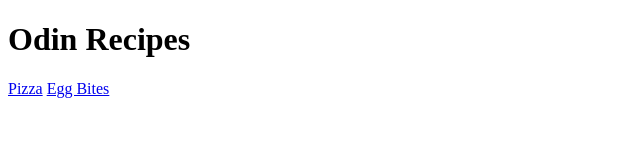
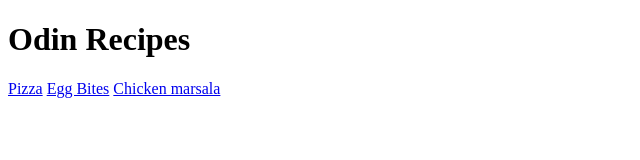
Before and after one commit to andymurin/odin-recipes, a plain HTML site: page index.html in a window 1280 px wide. Shown: the whole page, without its empty margins (0-640 px from the left). Drawn offline with Linux system fonts and the light colour scheme.

Commit message:
updated links in index.html

```diff
--- a/index.html
+++ b/index.html
@@ -8,5 +8,6 @@
         <h1>Odin Recipes</h1>
         <a href="./pizza.html">Pizza</a>
         <a href="./egg-bites.html">Egg Bites</a>
+        <a href="./chicken-marsala.html">Chicken marsala</a>
     </body>
 </html>
```
